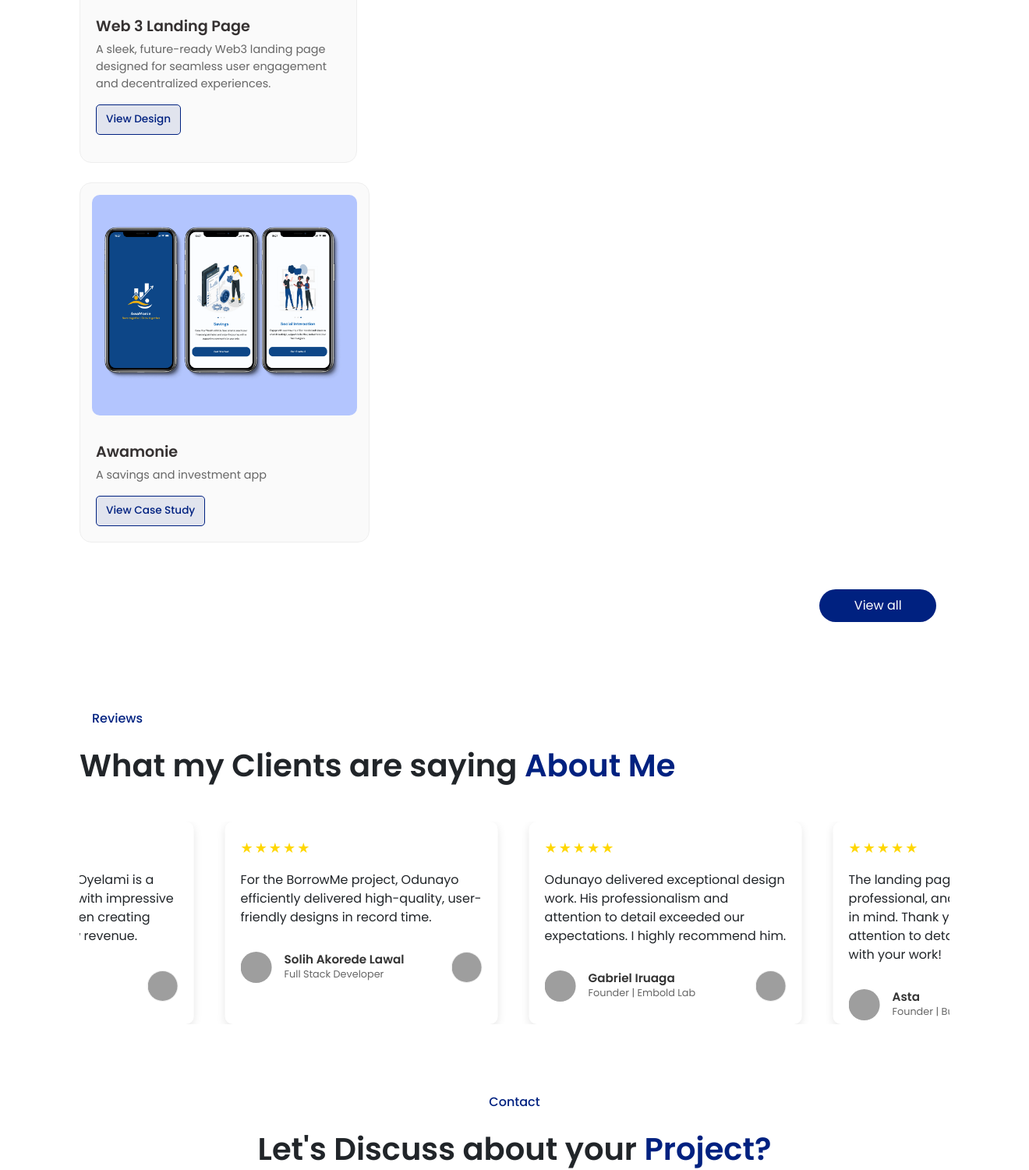
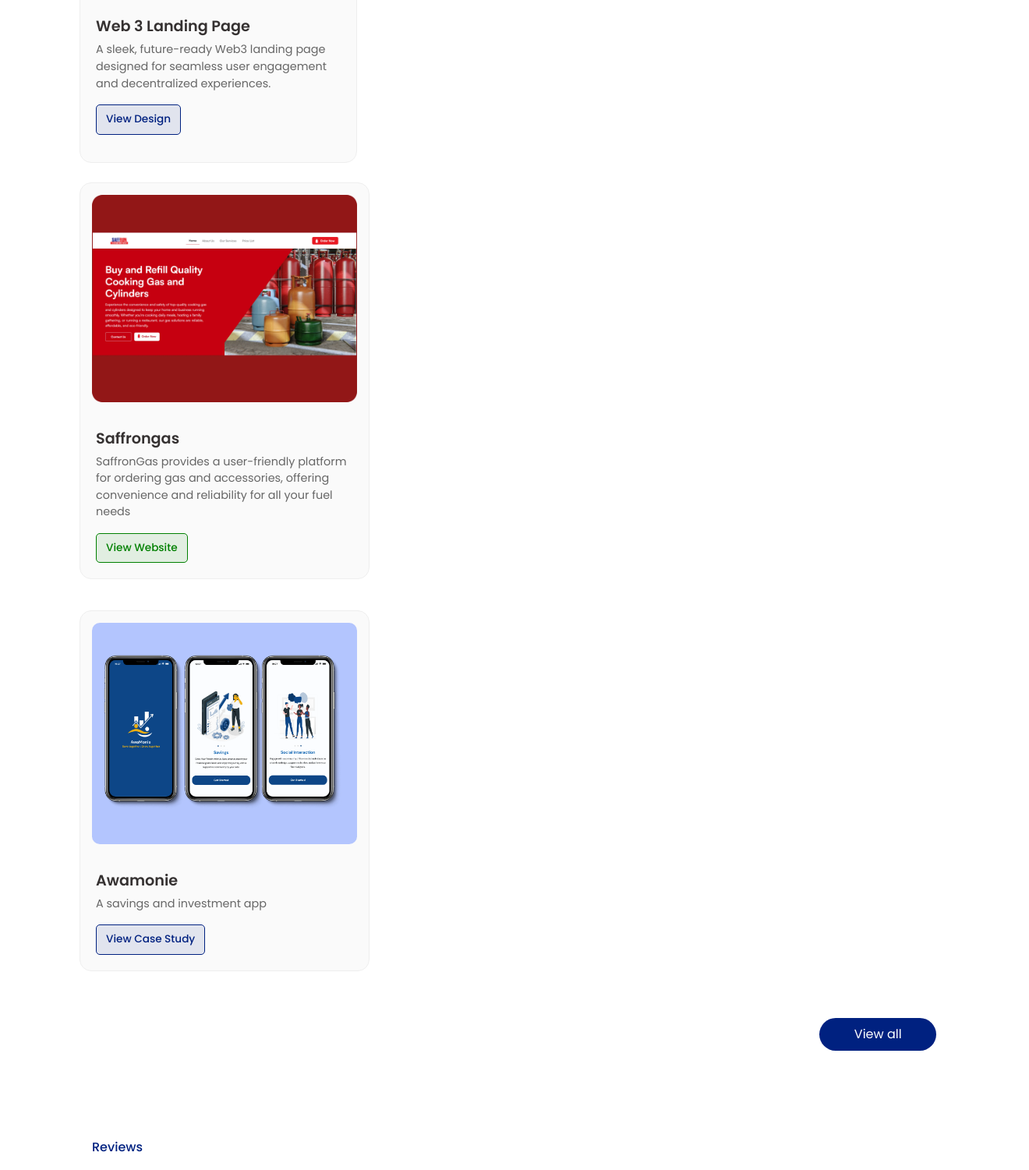
Before and after one commit to Colorblendcreatives/Colorblendcreatives, a Django app: page / in a window 1320 px wide; the page is wider, and only the part inside the window is pictured. Shown: the part 3741-5242 px from the top of that part at 78% size. Run offline with Django 5.2, Linux system fonts and the light colour scheme; some libraries are stand-ins or nearby versions; grey boxes are pictures that could not be loaded.

Commit message:
index.html

```diff
--- a/template/index.html
+++ b/template/index.html
@@ -378,6 +378,24 @@
             </div>
         </div>
 
+          <div class="col-md-4 mt-3 project-item frontend">
+                <div class="portfolio-card" style="margin-top: 40px;">
+                    <div class="portfolio-image">
+                        <img src="{% static 'img/Saffrongas.webp' %}" alt="Awamonie" class="img-fluid">
+                    </div>
+                    <div class="portfolio-content">
+                        <h3>Saffrongas</h3>
+                        <p>SaffronGas provides a user-friendly platform for ordering gas and accessories, offering convenience and reliability for all your fuel needs</p>
+                        <div class="project-actions">
+
+                            <a href="https://colorblendcreatives.github.io/Saffrongas/" class="action-btn website-btn" target="_blank">
+                                View Website
+                            </a>
+                        </div>
+                    </div>
+                </div>
+            </div>
+
 
             <!-- Awamonie Mobile App - UI/UX -->
 
```
